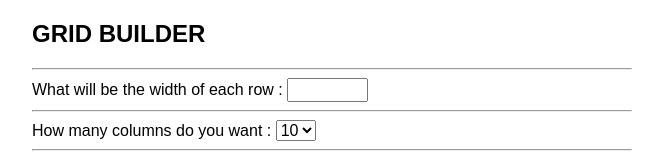
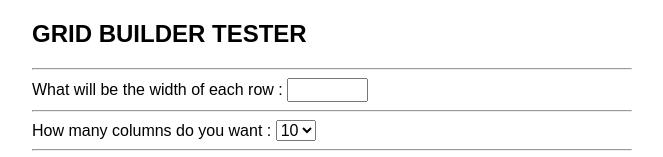
Before and after one commit to mat-ruszczycky/Simple-CSS-Grid-Builder, a plain HTML site: page index.html in a window 1280 px wide. Shown: the top 157 px of the page, without its empty margins (308-971 px from the left). Drawn offline with Linux system fonts and the light colour scheme.

Commit message:
Revert Test

```diff
--- a/index.html
+++ b/index.html
@@ -20,7 +20,7 @@
 
     <body>
         <section id="content-section-2" class="row">
-            <h2 id="next-title">GRID BUILDER</h2>
+            <h2 id="next-title">GRID BUILDER TESTER</h2>
 
             <hr/>
 
```
